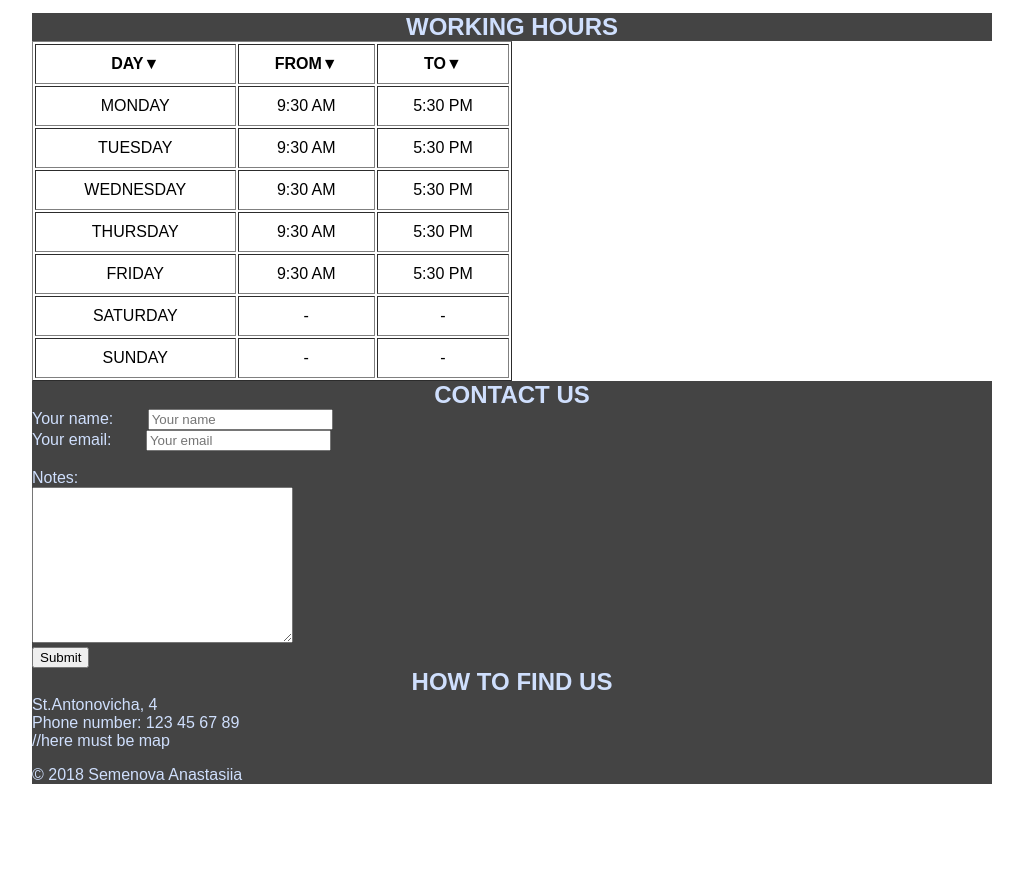
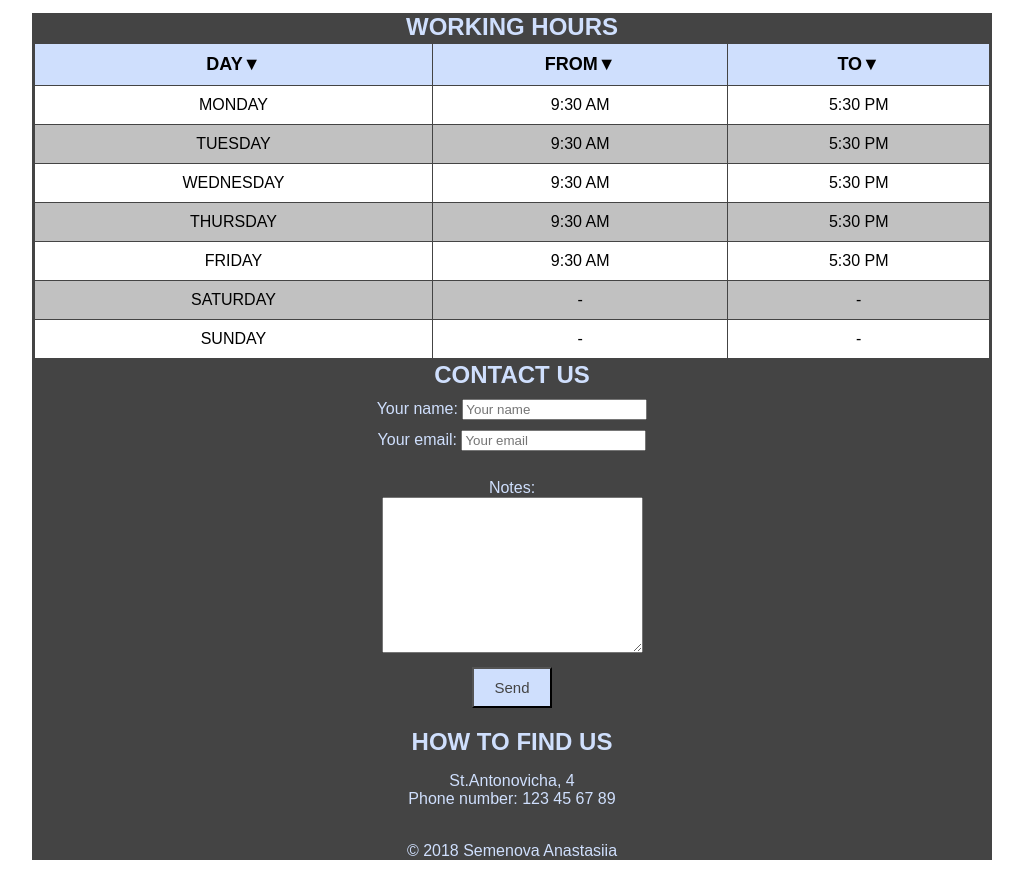
Before and after one commit to SemenovaAnastasiia/html-layout, a plain HTML site: page index.html in a window 1280 px wide. Shown: the part 1130-2006 px from the top of the page, without its empty margins (128-1151 px from the left). Before the commit the page ends 1930 px from the top, so only its background shows below. Drawn offline with Linux system fonts and the light colour scheme; a web font is replaced by a local one.

Commit message:
finished css

```diff
--- a/css/index.css
+++ b/css/index.css
@@ -36,19 +36,15 @@ body {
 }
 
 .eye-laser-photo {
-	position	: absolute;
-	height		: 130px;
-	width		: 200px;
+	position: absolute;
+	height: 130px;
+	width: 200px;
 	margin: 0px;
-}
-.eye-laser-photo img {
-	position	: absolute;
-	margin: 0px;
-
 }
 
 
-@media (min-width: 500px) {
+
+@media (min-width: 600px) {
     .header-nav {
         align-items: center;
         flex: 1;
@@ -141,13 +137,53 @@ body {
     }
 }
 
+table {
+    width: 960px;
+    margin: auto;
+  border-collapse: collapse;
+  border-top: 3px solid #444444;
+  border-left: 3px solid #444444;
+  border-right: 3px solid #444444;
+  border-bottom: 3px solid #444444;
+ }
+
+table td, table th {
+  padding: 10px;
+}
+table th {
+  text-align: center;
+  font-size: 18px;
+  background: #cfdffd;
+}
+table tr:nth-child(2n) {
+  background: #c1c1c1;
+}
+table td:last-of-type {
+  text-align: center;
+}
+
+
 .footer{
     color: #cfdffd;
-    text-align: left;
+    text-align: center;
     background-color: #444444;
     margin: 0px;
 }
 
-.form label{
-    margin-right: 30px;
+.form{
+    margin: 10px auto 0;
+    text-align: center;
 }
+
+input{
+    margin-bottom: 10px;
+}
+
+.submit{
+    padding: 10px 20px;
+    margin: 10px 0 20px 0;
+    font-size: 15px;
+    color: #444444;
+    background-color: #cfdffd;
+
+}
--- a/index.html
+++ b/index.html
@@ -32,9 +32,7 @@
         <h2 class="title">CLINIC</h2>
 
         <div class="banner">
-            <p>
-                med.in is an Eye Clinic of Lviv which provides comprehensive vision care for patients. We focus on one thing – your vision. Our multi-specialty team and advanced technology ensure your vision is protected for a lifetime.
-            </p>
+
         </div>
 
         <h2 class="title">OUR SERVISES</h2>
@@ -73,7 +71,7 @@
 
         <h2 class="title">WORKING HOURS</h2>
         <div>
-            <table border="1" width="50%" cellpadding="10">
+            <table border="1" width="50%" cellpadding="10" cellspacing="10">
                 <thead>
                     <tr>
                         <th>DAY▼</th>
@@ -139,16 +137,21 @@
                         <textarea name="message" rows="10" cols="30">
                 </textarea>
                         <br>
-                        <input type="submit">
+                        <input class="submit" type="submit" name="submit" value="Send">
                     </form>
                 </div>
 
             </div>
 
             <h2 class="title">HOW TO FIND US</h2>
-            St.Antonovicha, 4<br> Phone number: 123 45 67 89<br> //here must be map
-            <br>
-            <p>&copy; 2018 Semenova Anastasiia</p>
+            <class="place">
+                <p>
+                    St.Antonovicha, 4<br> Phone number: 123 45 67 89<br>
+                    <br>
+                    <p>&copy; 2018 Semenova Anastasiia</p>
+                </p>
+                </class>
+
         </div>
 
     </footer>
```
Also changed, not shown: laser.html (+3 -3 lines), our-specialists.html (+1 -1 lines), prices.html (+5 -3 lines), recording.html (+3 -1 lines), img/laser.jpg.
